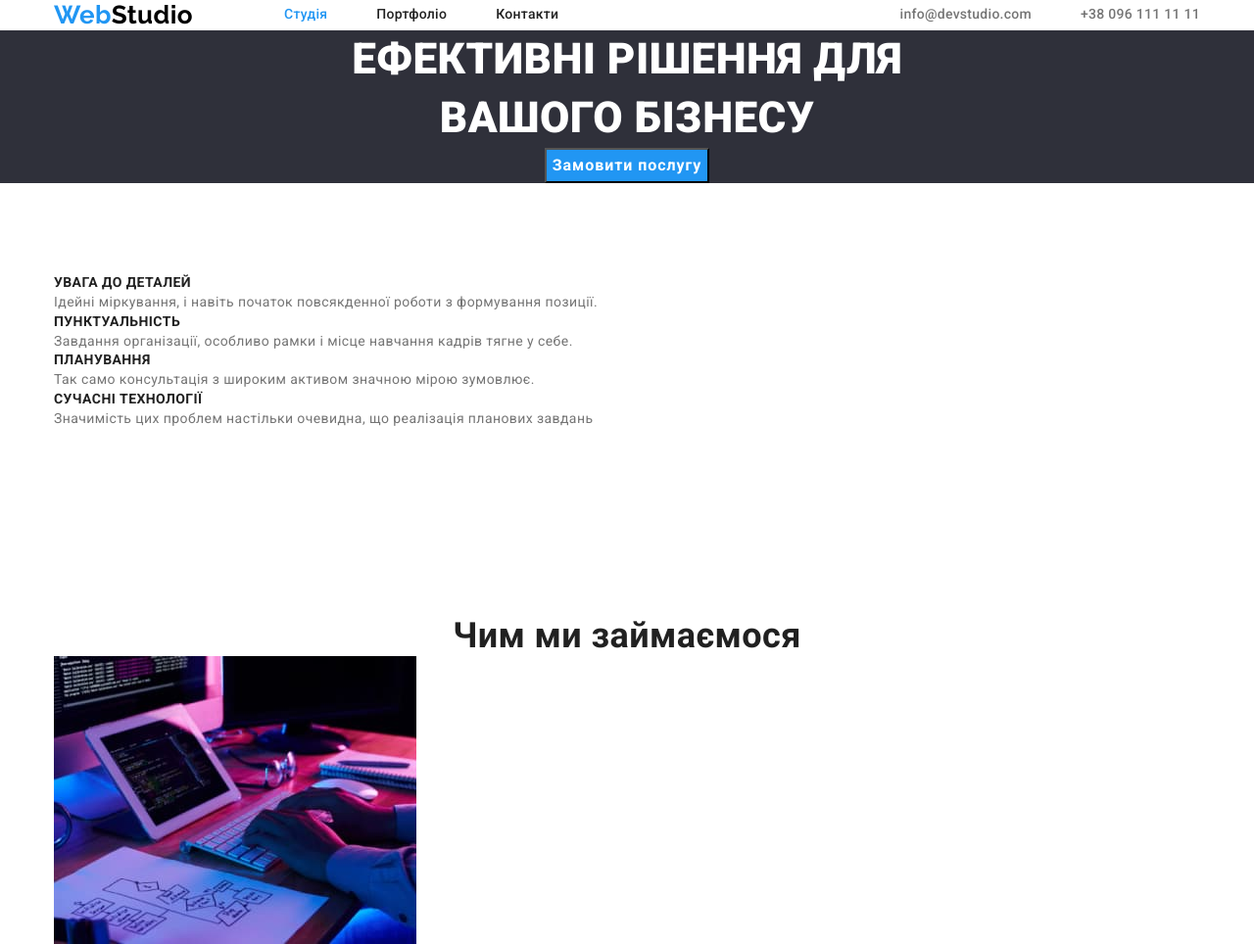
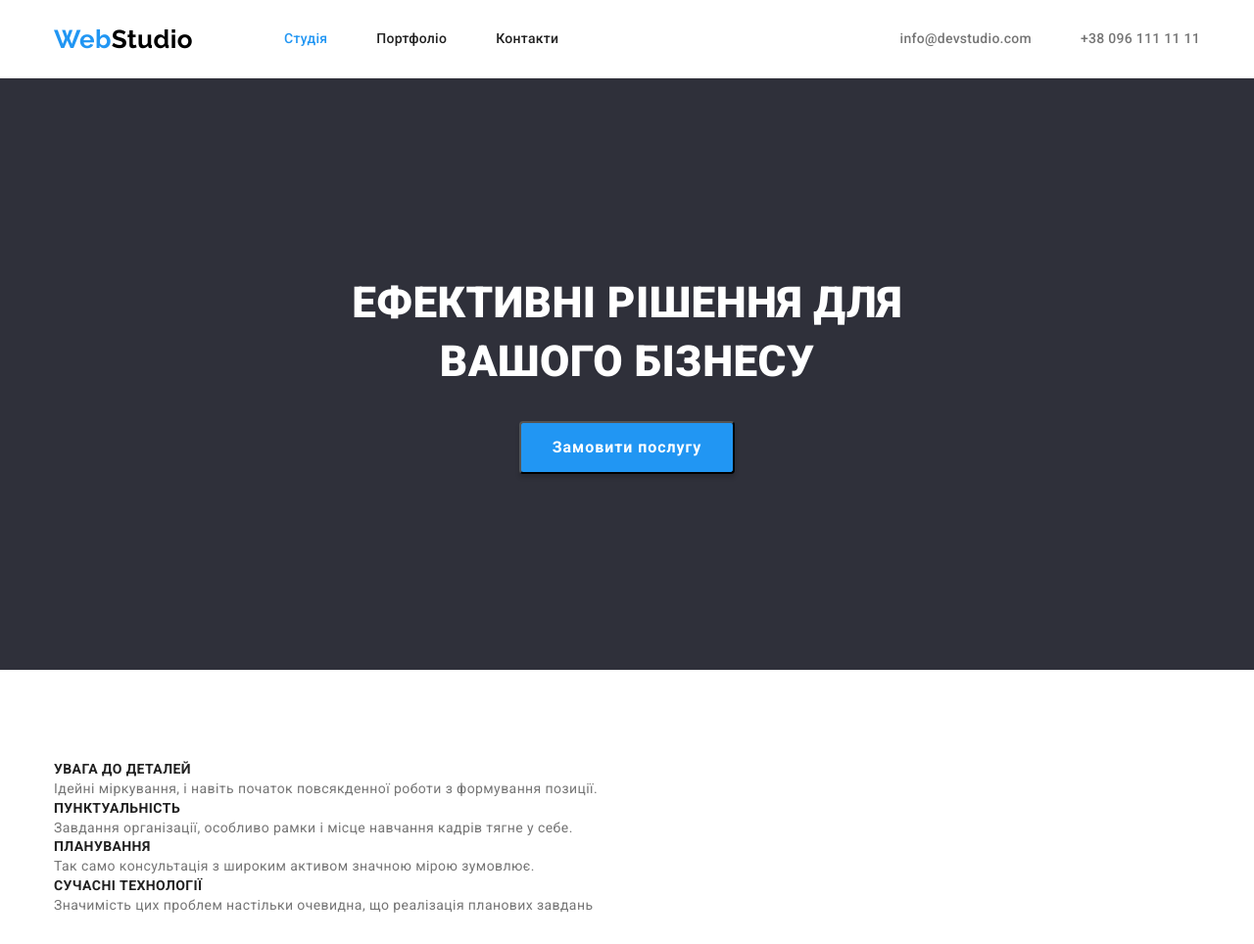
Before and after one commit to BolotinAlexey/goit-markup-hw-03, a plain HTML site: page index.html in a window 1280 px wide. Shown: the top 964 px of the page at 98% size. Drawn offline with nearby package versions, Linux system fonts and the light colour scheme.

Commit message:
styled poster

```diff
--- a/css/style.css
+++ b/css/style.css
@@ -86,6 +86,9 @@ body {
 /* common links */
 .site-nav-link,
 .contacts-nav-link {
+  display: block;
+  padding-top: 32px;
+  padding-bottom: 32px;
   font-weight: 500;
   letter-spacing: 0.02em;
 }
@@ -135,10 +138,13 @@ body {
 }
 /* poster */
 .poster {
+  padding-top: 200px;
+  padding-bottom: 200px;
   background-color: var(--bgcolor-secondary);
   text-align: center;
 }
 .poster-header {
+  margin-bottom: 30px;
   font-weight: 900;
   font-size: 44px;
   line-height: 1.36;
@@ -147,6 +153,9 @@ body {
 }
 
 .poster-btn {
+  padding: 10px 32px;
+  border-radius: 4px;
+
   font-weight: 700;
   font-size: 16px;
   line-height: 1.88;
@@ -155,6 +164,7 @@ body {
   letter-spacing: 0.06em;
   color: var(--primary-white-color);
   background-color: var(--accent-color);
+  box-shadow: 0px 4px 4px rgba(0, 0, 0, 0.15);
 }
 .poster-btn:active {
   background-color: var(--btn-active);
```
